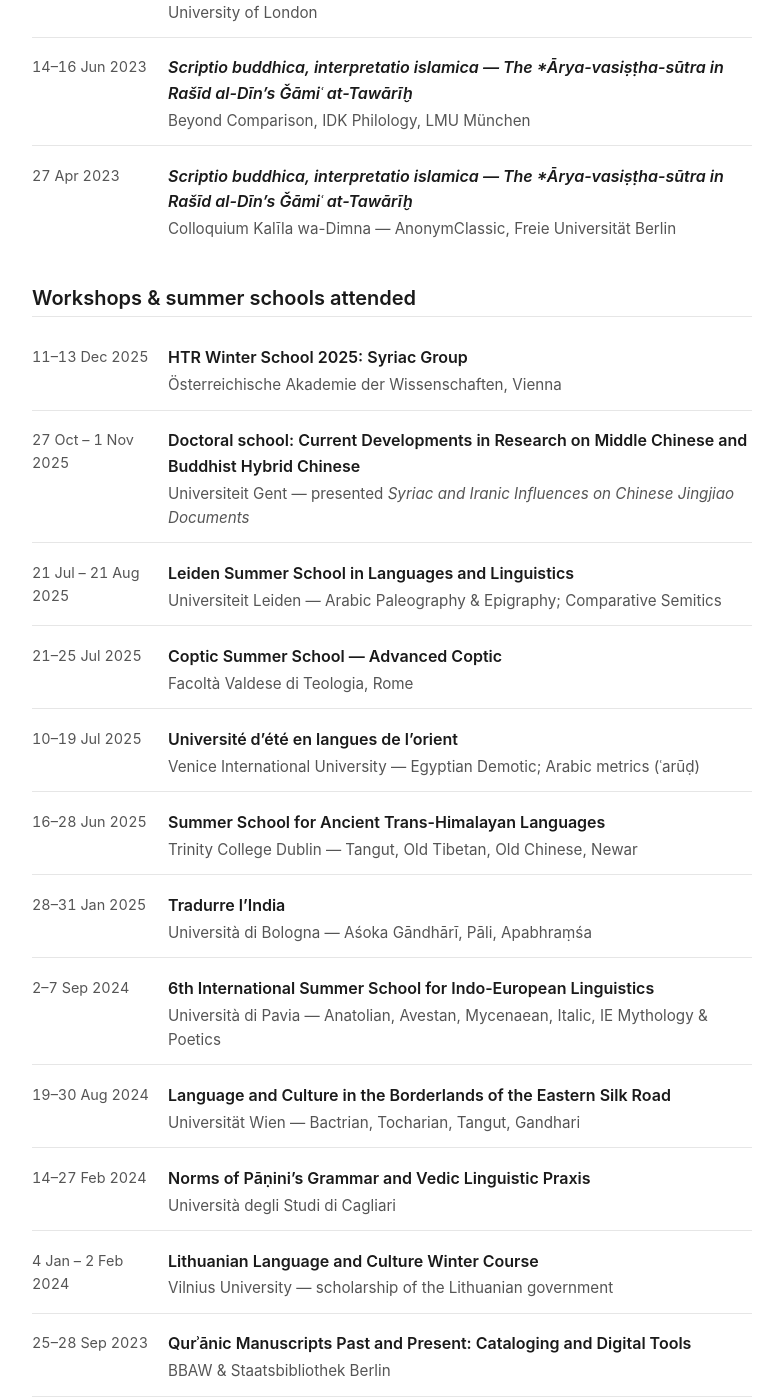
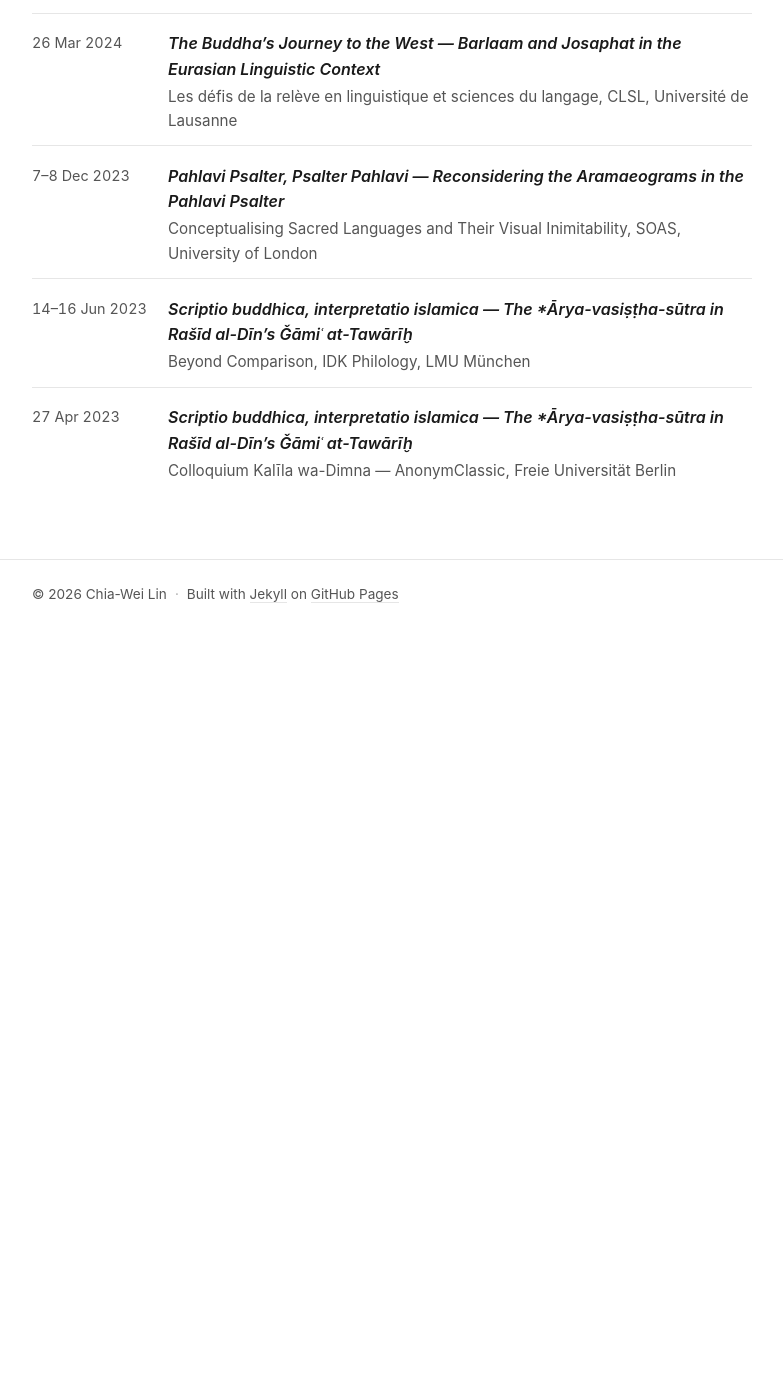
Before and after one commit to chiaweilinunil/chiaweilinunil.github.io, a Jekyll site: the page built from talks.md, in a window 1280 px wide and 1400 px high, scrolled down 2257 px. Shown: the whole window, without its empty margins (248-1031 px from the left). Built offline with Jekyll 4.4.1, drawn with Linux system fonts in a browser that asks for light colours; after the commit the page ends 2887 px from its top, so only the background shows below that; some of the changed text lies outside the part shown.

```diff
--- a/_config.yml
+++ b/_config.yml
@@ -49,8 +49,6 @@ nav:
     url: /talks/
   - title: Teaching
     url: /teaching/
-  - title: Research
-    url: /research/
   - title: CV
     url: /cv/
 
--- a/talks.md
+++ b/talks.md
@@ -7,6 +7,20 @@ permalink: /talks/
 ## Conference presentations &amp; invited talks
 
 <ul class="entry-list">
+  <li class="entry">
+    <span class="when">18 May 2026</span>
+    <span class="what">
+      <span class="title"><em>Towards a Typology of Orthography of Indic Loanwords in Mainland Southeast Asian Languages</em></span>
+      <span class="venue">Linguistics PhD Day, Conférence universitaire de Suisse occidentale, Université de Genève</span>
+    </span>
+  </li>
+  <li class="entry">
+    <span class="when">26–28 Mar 2026</span>
+    <span class="what">
+      <span class="title"><em>LLM-Assisted Dataset Building for Ancient Low-Resource Languages: Old Georgian, Tangut, and Pali</em></span>
+      <span class="venue">Unil@AI Day, Université de Lausanne</span>
+    </span>
+  </li>
   <li class="entry">
     <span class="when">17 Jan 2026</span>
     <span class="what">
@@ -149,127 +163,3 @@ permalink: /talks/
     </span>
   </li>
 </ul>
-
-## Workshops &amp; summer schools attended
-
-<ul class="entry-list">
-  <li class="entry">
-    <span class="when">11–13 Dec 2025</span>
-    <span class="what">
-      <span class="title">HTR Winter School 2025: Syriac Group</span>
-      <span class="venue">Österreichische Akademie der Wissenschaften, Vienna</span>
-    </span>
-  </li>
-  <li class="entry">
-    <span class="when">27 Oct – 1 Nov 2025</span>
-    <span class="what">
-      <span class="title">Doctoral school: Current Developments in Research on Middle Chinese and Buddhist Hybrid Chinese</span>
-      <span class="venue">Universiteit Gent — presented <em>Syriac and Iranic Influences on Chinese Jingjiao Documents</em></span>
-    </span>
-  </li>
-  <li class="entry">
-    <span class="when">21 Jul – 21 Aug 2025</span>
-    <span class="what">
-      <span class="title">Leiden Summer School in Languages and Linguistics</span>
-      <span class="venue">Universiteit Leiden — Arabic Paleography &amp; Epigraphy; Comparative Semitics</span>
-    </span>
-  </li>
-  <li class="entry">
-    <span class="when">21–25 Jul 2025</span>
-    <span class="what">
-      <span class="title">Coptic Summer School — Advanced Coptic</span>
-      <span class="venue">Facoltà Valdese di Teologia, Rome</span>
-    </span>
-  </li>
-  <li class="entry">
-    <span class="when">10–19 Jul 2025</span>
-    <span class="what">
-      <span class="title">Université d&rsquo;été en langues de l&rsquo;orient</span>
-      <span class="venue">Venice International University — Egyptian Demotic; Arabic metrics (ʿarūḍ)</span>
-    </span>
-  </li>
-  <li class="entry">
-    <span class="when">16–28 Jun 2025</span>
-    <span class="what">
-      <span class="title">Summer School for Ancient Trans-Himalayan Languages</span>
-      <span class="venue">Trinity College Dublin — Tangut, Old Tibetan, Old Chinese, Newar</span>
-    </span>
-  </li>
-  <li class="entry">
-    <span class="when">28–31 Jan 2025</span>
-    <span class="what">
-      <span class="title">Tradurre l&rsquo;India</span>
-      <span class="venue">Università di Bologna — Aśoka Gāndhārī, Pāli, Apabhraṃśa</span>
-    </span>
-  </li>
-  <li class="entry">
-    <span class="when">2–7 Sep 2024</span>
-    <span class="what">
-      <span class="title">6th International Summer School for Indo-European Linguistics</span>
-      <span class="venue">Università di Pavia — Anatolian, Avestan, Mycenaean, Italic, IE Mythology &amp; Poetics</span>
-    </span>
-  </li>
-  <li class="entry">
-    <span class="when">19–30 Aug 2024</span>
-    <span class="what">
-      <span class="title">Language and Culture in the Borderlands of the Eastern Silk Road</span>
-      <span class="venue">Universität Wien — Bactrian, Tocharian, Tangut, Gandhari</span>
-    </span>
-  </li>
-  <li class="entry">
-    <span class="when">14–27 Feb 2024</span>
-    <span class="what">
-      <span class="title">Norms of Pāṇini&rsquo;s Grammar and Vedic Linguistic Praxis</span>
-      <span class="venue">Università degli Studi di Cagliari</span>
-    </span>
-  </li>
-  <li class="entry">
-    <span class="when">4 Jan – 2 Feb 2024</span>
-    <span class="what">
-      <span class="title">Lithuanian Language and Culture Winter Course</span>
-      <span class="venue">Vilnius University — scholarship of the Lithuanian government</span>
-    </span>
-  </li>
-  <li class="entry">
-    <span class="when">25–28 Sep 2023</span>
-    <span class="what">
-      <span class="title">Qurʾānic Manuscripts Past and Present: Cataloging and Digital Tools</span>
-      <span class="venue">BBAW &amp; Staatsbibliothek Berlin</span>
-    </span>
-  </li>
-  <li class="entry">
-    <span class="when">24–28 Sep 2023</span>
-    <span class="what">
-      <span class="title">Forms of Heteronomous Texts in Antiquity and Byzantium</span>
-      <span class="venue">Friedrich-Schiller-Universität Jena</span>
-    </span>
-  </li>
-  <li class="entry">
-    <span class="when">9–18 Aug 2023</span>
-    <span class="what">
-      <span class="title">TACL Summer School</span>
-      <span class="venue">Ruprecht-Karls-Universität Heidelberg</span>
-    </span>
-  </li>
-  <li class="entry">
-    <span class="when">24–27 Jul 2023</span>
-    <span class="what">
-      <span class="title">Erste Sommerschule für Syrische Sprache und Literatur</span>
-      <span class="venue">Goethe-Universität Frankfurt</span>
-    </span>
-  </li>
-  <li class="entry">
-    <span class="when">19–23 Jul 2023</span>
-    <span class="what">
-      <span class="title">Jena Summer School for Indo-European Linguistics — Classical Armenian</span>
-      <span class="venue">Friedrich-Schiller-Universität Jena</span>
-    </span>
-  </li>
-  <li class="entry">
-    <span class="when">18–23 Feb 2023</span>
-    <span class="what">
-      <span class="title">Masterclass Cuneiform Epigraphy</span>
-      <span class="venue">Ruprecht-Karls-Universität Heidelberg</span>
-    </span>
-  </li>
-</ul>
```
Also changed, not shown: research.md (deleted, +0 -36 lines), README.md.
